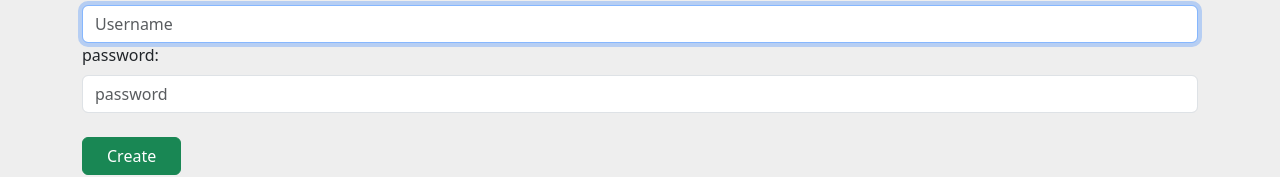
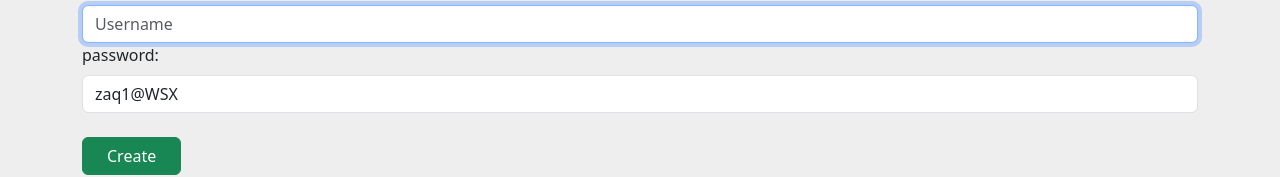
Before and after one commit to JerzyKu/ultimate-helpdesk, a React (Create React App) app in the folder client/: page /register in a window 1280 px wide. Shown: the part 145-322 px from the top of the page. Built offline with nearby package versions, Linux system fonts and the light colour scheme.

Commit message:
some polishing

```diff
--- a/client/src/pages/Register.js
+++ b/client/src/pages/Register.js
@@ -9,7 +9,7 @@ import Alert from "react-bootstrap/Alert";
 export default function Register() {
   const usernameRef = useRef();
   const [user, setUser] = useState("");
-  const [pwd, setPwd] = useState("");
+  const [pwd, setPwd] = useState("zaq1@WSX");
   const [errMsg, setErrMsg] = useState('')
 
   useEffect(() => {
@@ -17,9 +17,7 @@ export default function Register() {
   }, []);
 
   useEffect(() => {
-    // usernameRef.current.focus();
     setErrMsg('')
-    // setPwd('')
   }, [user,pwd]);
 
   const handleSubmit = async (e) => {
@@ -27,6 +25,8 @@ export default function Register() {
     try {
         const response = await axios.post('/register', {user, pwd})
         console.log(response);
+        setUser('')
+        setPwd('')
     } catch (error) {
         console.log(error);
         setErrMsg(JSON.stringify(error.message))
```
